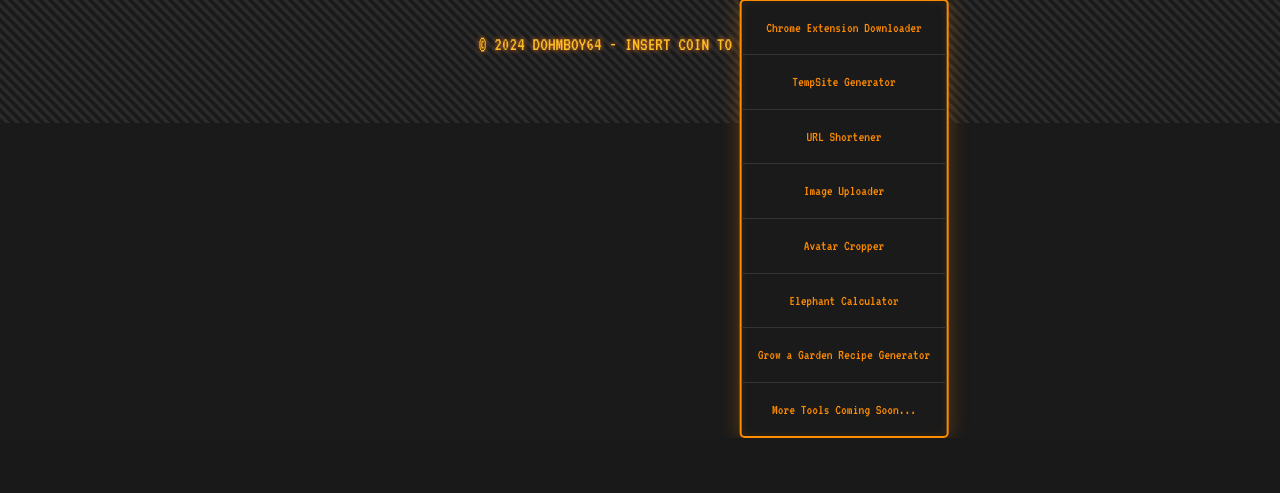
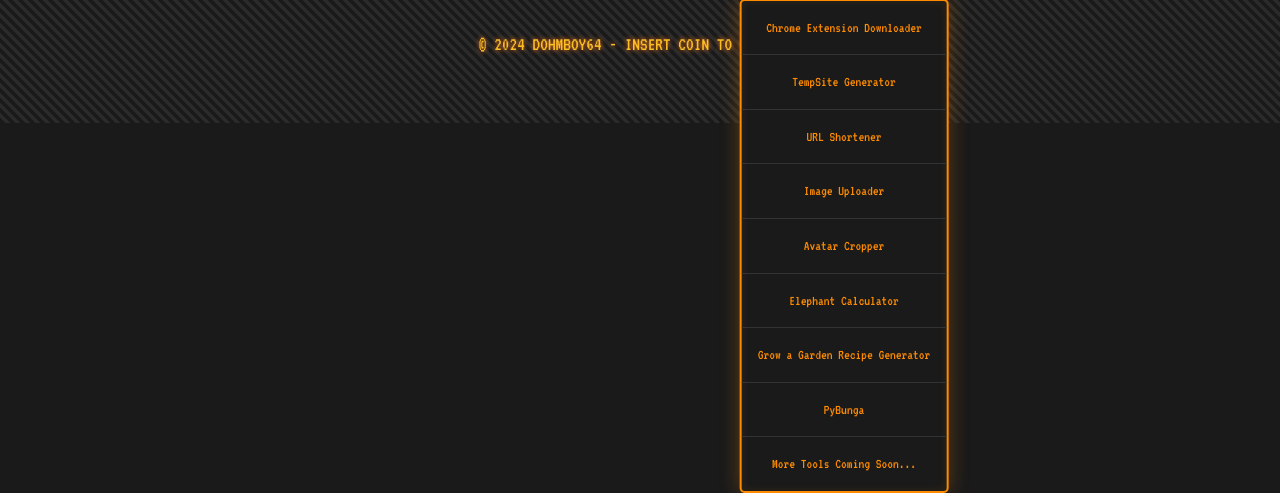
Before and after one commit to DohmBoy64Bit/DohmWebsite, a Flask app: page / in a window 1280 px wide, after a click on "TOOLS". Shown: the part 688-1181 px from the top of the page. Before the commit the page ends 1126 px from the top, so only its background shows below. Run offline with Flask 3, Linux system fonts and the light colour scheme; data that the repository does not hold is empty; some libraries are stand-ins or nearby versions.

Commit message:
Update index.html

```diff
--- a/templates/index.html
+++ b/templates/index.html
@@ -600,6 +600,8 @@ arcade games. 90s nostalgia meets modern web tools.{% endblock %}
                 title="Calculate Elephant Weight">Elephant Calculator</a>
             <a href="https://www.growrecipes.dohmboy64.com" class="dropdown-item"
                 title="Grow a Garden Recipe Generator">Grow a Garden Recipe Generator</a>
+			<a href="https://github.com/DohmBoy64Bit/pyBunga/tree/main" class="dropdown-item"
+                title="PyBunga">PyBunga</a>
             <a href="#" class="dropdown-item">More Tools Coming Soon...</a>
         </div>
     </div>
```
